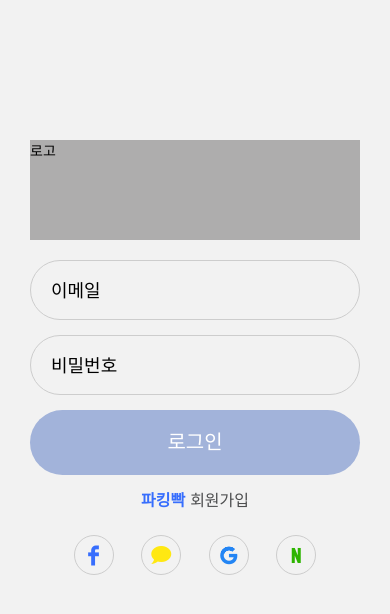
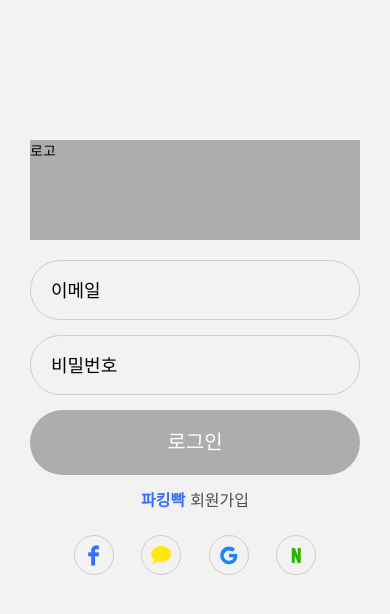
Before and after one commit to shinsewon/ParkingPpak-client, a React Native app: screen /Login in a window 390 px wide. Shown: the top 614 px of the page. Built offline with nearby package versions, Linux system fonts and the light colour scheme.

Commit message:
feat: login formik & yup 적용

```diff
--- a/package.json
+++ b/package.json
@@ -14,11 +14,13 @@
     "@react-navigation/bottom-tabs": "^6.2.0",
     "@react-navigation/native": "^6.0.8",
     "@react-navigation/native-stack": "^6.5.0",
+    "formik": "^2.2.9",
     "react": "17.0.2",
     "react-native": "0.67.3",
     "react-native-safe-area-context": "^4.1.2",
     "react-native-screens": "^3.13.1",
-    "react-native-vector-icons": "^9.1.0"
+    "react-native-vector-icons": "^9.1.0",
+    "yup": "^0.32.11"
   },
   "devDependencies": {
     "@babel/core": "^7.12.9",
--- a/src/constant/palette.ts
+++ b/src/constant/palette.ts
@@ -11,6 +11,7 @@
   blue_4: '#A2B3DA',
   yellow_1: '#FFE812',
   green_1: '#2db400',
+  red_1: '#FF452C',
 };
 
 export default palette;
--- a/src/screens/Auth/LoginScreen.tsx
+++ b/src/screens/Auth/LoginScreen.tsx
@@ -5,6 +5,8 @@
 import {StyleSheet, Text, View, TextInput, Pressable} from 'react-native';
 import ZocialIcon from 'react-native-vector-icons/Zocial';
 import MaterialIcon from 'react-native-vector-icons/MaterialCommunityIcons';
+import {Formik} from 'formik';
+import * as Yup from 'yup';
 import AntIcon from 'react-native-vector-icons/AntDesign';
 
 export default function LoginScreen() {
@@ -14,30 +16,63 @@
     navigation.navigate('Register');
   };
 
+  const validationSchema = Yup.object().shape({
+    email: Yup.string().required('이메일 필수'),
+    password: Yup.string().required('이메일 필수'),
+    // .matches(
+    //   PASSWORD_VALIDATION,
+    //   '형식에 맞게 입력해주세요'
+    // ),
+  });
+
+  const initialValues: LoginRequest = {
+    email: '',
+    password: '',
+  };
+
   return (
     <View style={styles.block}>
       <View style={styles.logo}>
         <Text>로고</Text>
       </View>
-      <View style={styles.inputWrapper}>
+      <Formik
+        initialValues={initialValues}
+        onSubmit={(values: LoginRequest) => {
+          console.log(values);
+        }}
+        validateOnMount
+        validationSchema={validationSchema}>
+        {({values, handleChange, handleSubmit, isValid}) => (
+          <>
+            <View style={[styles.inputWrapper]}>
               <TextInput
                 style={styles.input}
+                value={values.email}
+                onChangeText={handleChange('email')}
                 returnKeyType="next"
                 placeholder="이메일"
               />
             </View>
-      <View style={styles.inputWrapper}>
+            <View style={[styles.inputWrapper]}>
               <TextInput
                 style={styles.input}
                 textContentType="password"
                 returnKeyType="done"
                 placeholder="비밀번호"
+                value={values.password}
+                onChangeText={handleChange('password')}
                 secureTextEntry
               />
             </View>
-      <Pressable style={styles.loginButton}>
+            <Pressable
+              style={[styles.loginButton, !isValid && styles.disable]}
+              disabled={!isValid}
+              onPress={handleSubmit}>
               <Text style={styles.login}>로그인</Text>
             </Pressable>
+          </>
+        )}
+      </Formik>
       <Pressable style={styles.registerWrapper} onPress={onPressRegister}>
         <Text style={styles.appName}>파킹빡</Text>
         <Text style={styles.register}>회원가입</Text>
@@ -93,6 +128,9 @@
     backgroundColor: palette.blue_4,
     height: 65,
   },
+  disable: {
+    backgroundColor: palette.grey_5,
+  },
   login: {
     textAlign: 'center',
     fontSize: 20,
```
Also changed, not shown: src/@types/auth.d.ts (added, +10 -0 lines), 1 other file (tests, documents, lock files or other folders). Lines whose indentation alone changed are shown as unchanged.
